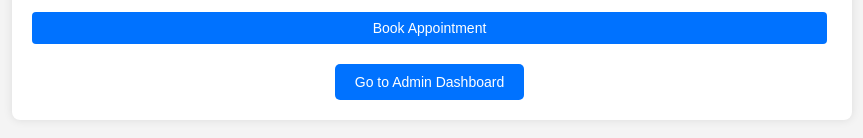
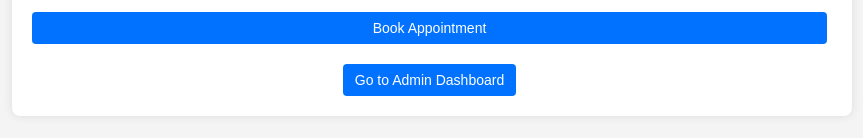
Before and after one commit to thirushaun/appointment-booking, a website: page public/index.html in a window 1280 px wide. Shown: the part 644-782 px from the top of the page, without its empty margins (208-1071 px from the left). Drawn offline with Linux system fonts and the light colour scheme.

Commit message:
Update index.html

```diff
--- a/public/index.html
+++ b/public/index.html
@@ -37,9 +37,7 @@
 
         <!-- Add a button to the Admin Dashboard -->
         <div style="text-align: center; margin-top: 20px;">
-            <button onclick="checkPassword()" style="background-color: #0072ff; color: white; border: none; padding: 10px 20px; border-radius: 5px; cursor: pointer;">
-                Go to Admin Dashboard
-            </button>
+            <button onclick="checkPassword()">Go to Admin Dashboard</button>
         </div>
     </div>
 
```
